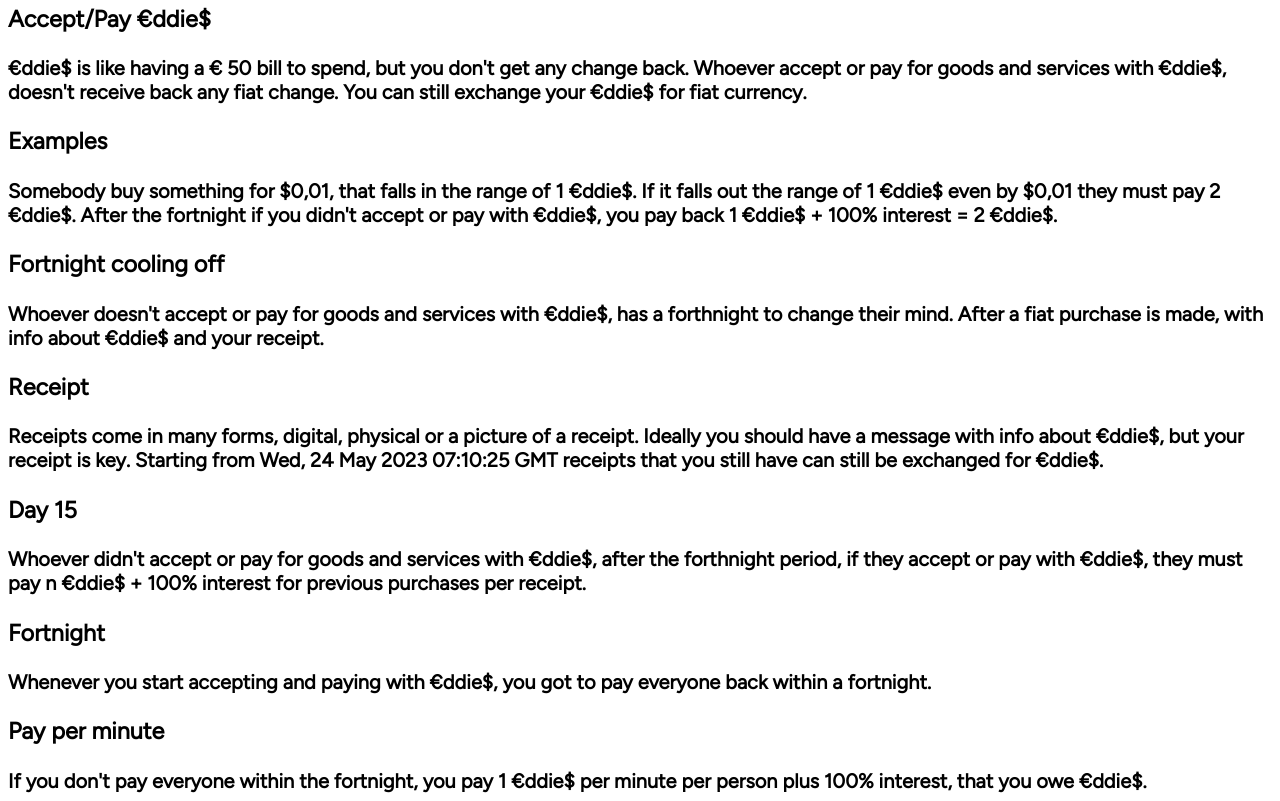
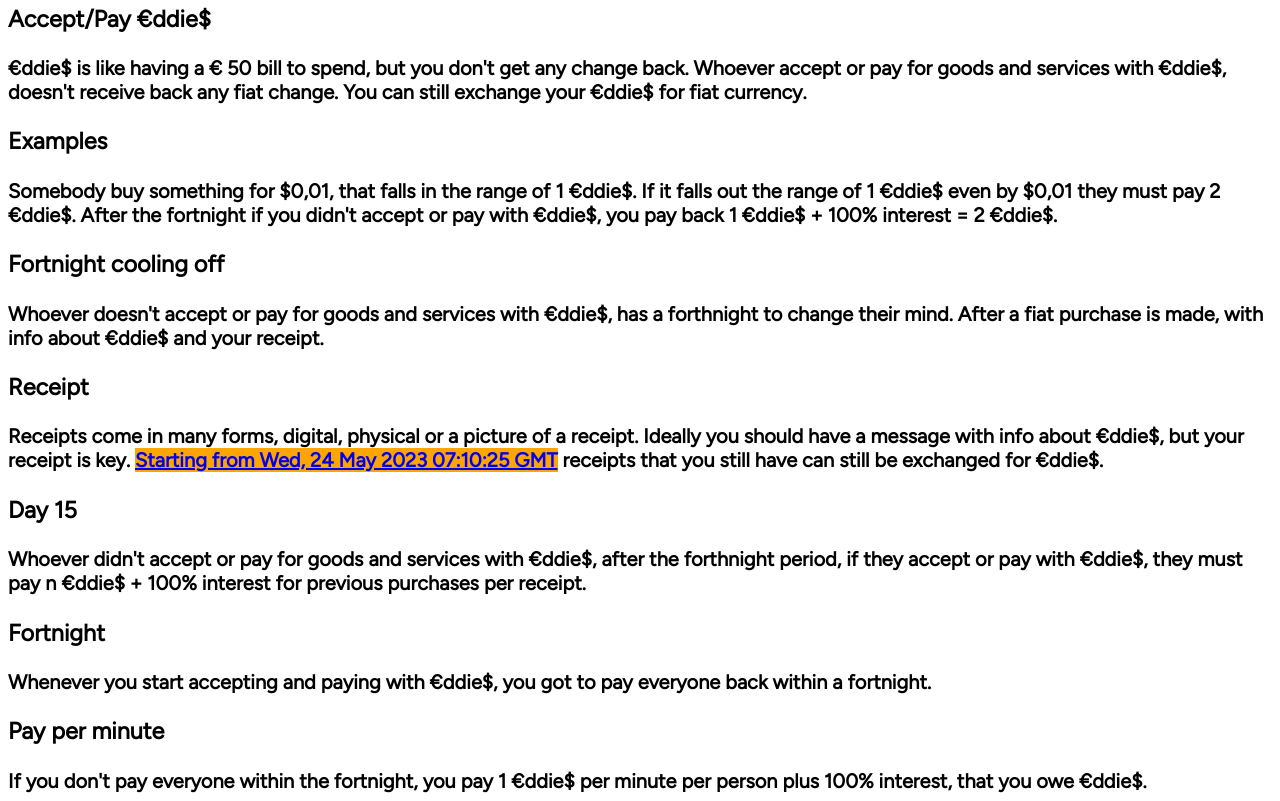
Before and after one commit to equin001/3, a plain HTML site: page index.html in a window 1280 px wide. Shown: the part 97-898 px from the top of the page. Drawn offline with Linux system fonts and the light colour scheme.

Commit message:
Update index.html

```diff
--- a/index.html
+++ b/index.html
@@ -21,7 +21,7 @@ body {
 <b>Whoever doesn't accept or pay for goods and services with €ddie$, has a forthnight to change their mind. After a fiat purchase is made, with info about €ddie$ and your receipt.<b>
 
   <h3>Receipt</h3>
-  <b>Receipts come in many forms, digital, physical or a picture of a receipt. Ideally you should have a message with info about €ddie$, but your receipt is key. Starting from Wed, 24 May 2023 07:10:25 GMT receipts that you still have can still be exchanged for €ddie$.<b>
+  <b>Receipts come in many forms, digital, physical or a picture of a receipt. Ideally you should have a message with info about €ddie$, but your receipt is key. <a href="https://algoexplorer.io/tx/YYRM2TA3JMBBWH4JBVRGK4G6IECRDUOIJCJJKG2WKLUPKA743FOA"  target="_blank" style="background-color:orange">Starting from Wed, 24 May 2023 07:10:25 GMT</a> receipts that you still have can still be exchanged for €ddie$.<b>
 
 <h3>Day 15</h3>
 <b>Whoever didn't accept or pay for goods and services with €ddie$, after the forthnight period, if they accept or pay with €ddie$, they must pay n €ddie$ + 100% interest for previous purchases per receipt. <b>
```
